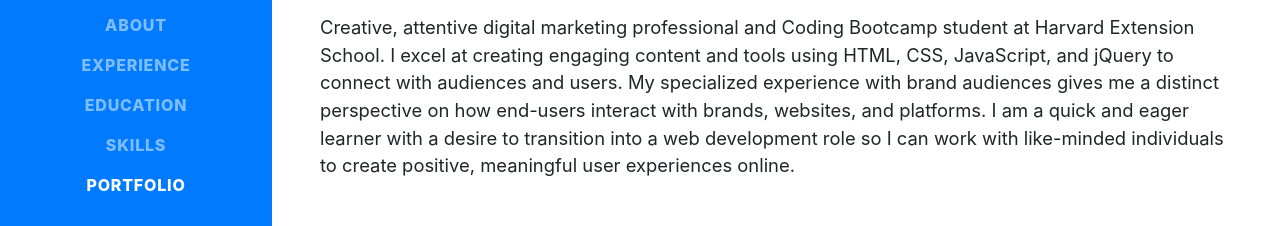
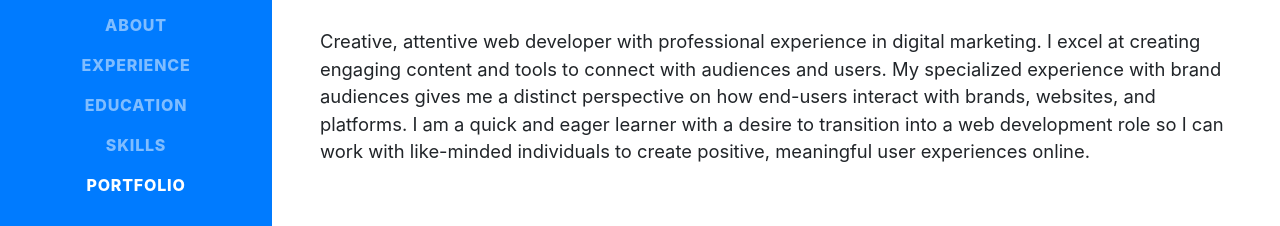
Before and after one commit to jamiesumner/portfolio, a website with bundled scripts: page index.html in a window 1280 px wide. Shown: the part 345-571 px from the top of the page. Built offline with nearby package versions, Linux system fonts and the light colour scheme; a web font is replaced by a local one.

Commit message:
updated profile

```diff
--- a/index.html
+++ b/index.html
@@ -78,12 +78,11 @@
           <a href="mailto:jamiealyssasumner@gmail.com">jamiealyssasumner@gmail.com</a>
           404-519-3981
         </div>
-        <p class="lead mb-5">Creative, attentive digital
-          marketing professional and Coding Bootcamp student at Harvard Extension School. I excel at creating engaging
-          content and tools using HTML, CSS, JavaScript, and jQuery to connect with audiences and users. My specialized
-          experience with brand audiences gives me a distinct perspective on how end-users interact with brands,
-          websites, and platforms. I am a quick and eager learner with a desire to transition into a web development
-          role so I can work with like-minded individuals to create positive, meaningful user experiences online.</p>
+        <p class="lead mb-5">Creative, attentive web developer with professional experience in digital marketing. I
+          excel at creating engaging content and tools to connect with audiences and users. My specialized experience
+          with brand audiences gives me a distinct perspective on how end-users interact with brands, websites, and
+          platforms. I am a quick and eager learner with a desire to transition into a web development role so I can
+          work with like-minded individuals to create positive, meaningful user experiences online.</p>
       </div>
     </section>
 
```
